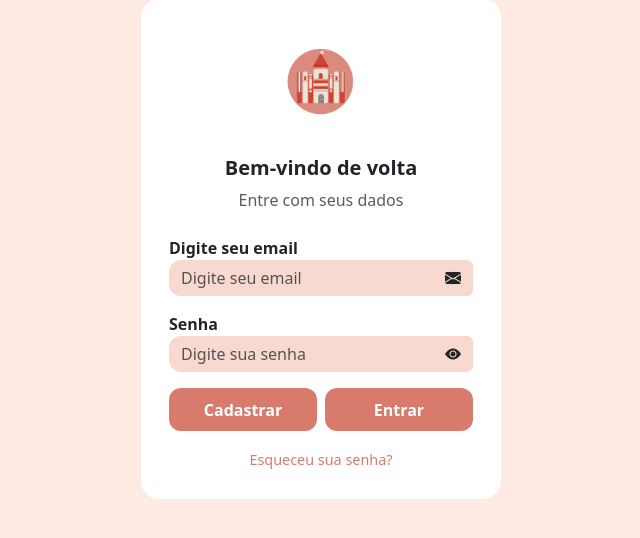
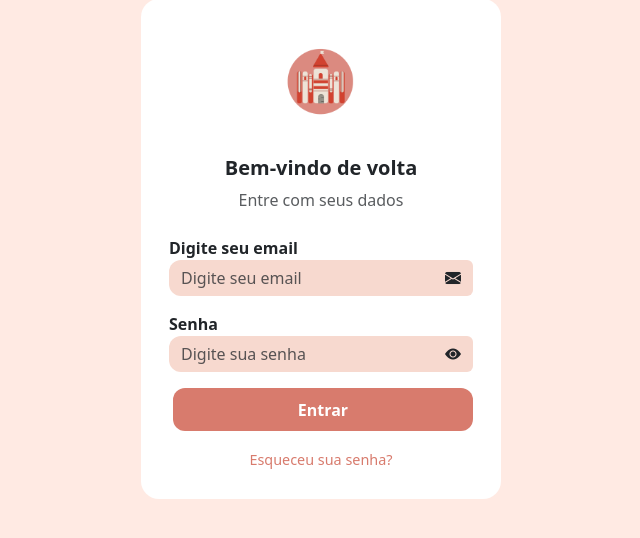
Before and after one commit to laragrossi/TCC---biblioteca-digital, a PHP site: page /loginadm.php in a window 1280 px wide. Shown: the part 151-689 px from the top of the page, without its empty margins (319-959 px from the left). Run offline with PHP 8.4, Linux system fonts and the light colour scheme.

Commit message:
alterações 22/10
retirei os botões de cadastro do aluno e do adm

```diff
--- a/biblioteca-digital-tcc/loginadm.php
+++ b/biblioteca-digital-tcc/loginadm.php
@@ -61,9 +61,8 @@ if (isset($_GET['mensagem']) && $_GET['mensagem'] === 'sucesso') {
             </div>
 
             <!-- Botões -->
-            <div class="d-flex justify-content-between">
-                <a href="cadastroprof.php" class="btn btn-custom w-50 me-1">Cadastrar</a>
-                <a href="homeprof.php" class="btn btn-custom w-50 ms-1">Entrar</a>
+            <div class="d-flex justify-content-center">
+            <a href="homeprof.php" class="btn btn-custom w-100 ms-1">Entrar</a>
             </div>
 
             <!-- Link para recuperar senha -->
--- a/biblioteca-digital-tcc/loginaluno.php
+++ b/biblioteca-digital-tcc/loginaluno.php
@@ -56,9 +56,8 @@ if (isset($_GET['mensagem']) && $_GET['mensagem'] === 'sucesso') {
             </div>
 
             <!-- Botões -->
-            <div class="d-flex justify-content-between">
-                <a href="cadastroaluno.php" class="btn btn-custom w-50 me-1">Cadastrar</a>
-                <a href="homealuno.php" class="btn btn-custom w-50 ms-1">Entrar</a>
+            <div class="d-flex justify-content-center">
+                <a href="homealuno.php" class="btn btn-custom w-100 ms-1">Entrar</a>
             </div>
 
             <!-- Link para consultar RA -->
```
